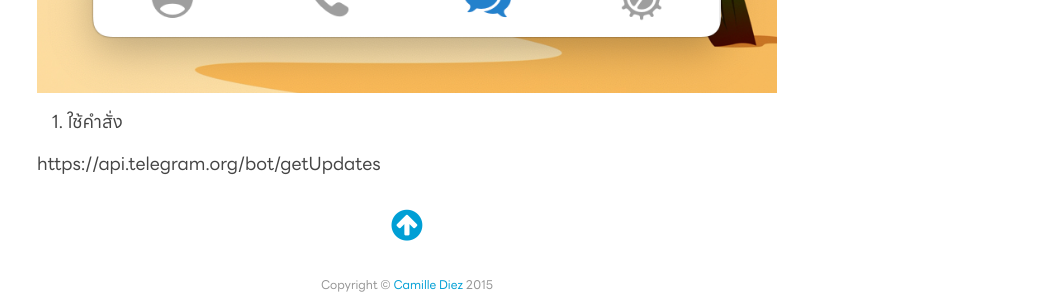
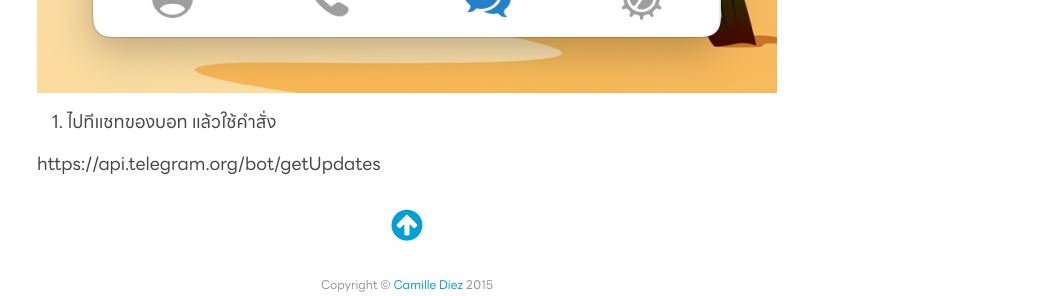
Before and after one commit to oat9002/oat9002.github.io, a Jekyll site: the page built from _posts/2025-05-04-send-message-to-telegram.md, in a window 1280 px wide. Shown: the part 1581-1877 px from the top of the page, without its empty margins (233-1280 px from the left). Built offline with Jekyll 4.4.1, drawn with Linux system fonts in a browser that asks for light colours; nearby versions of some CDN libraries; some web fonts are replaced.

Commit message:
📝 Update instructions for Telegram bot tutorial to improve clarity

```diff
--- a/_posts/2025-05-04-send-message-to-telegram.md
+++ b/_posts/2025-05-04-send-message-to-telegram.md
@@ -22,6 +22,6 @@
     <img src="/assets/telegram/home.png" alt="home" />
 </p>
 
-3. ใช้คำสั่ง
+3. ไปทีแชทของบอท แล้วใช้คำสั่ง
 
 https://api.telegram.org/bot<YourBOTToken>/getUpdates
```
